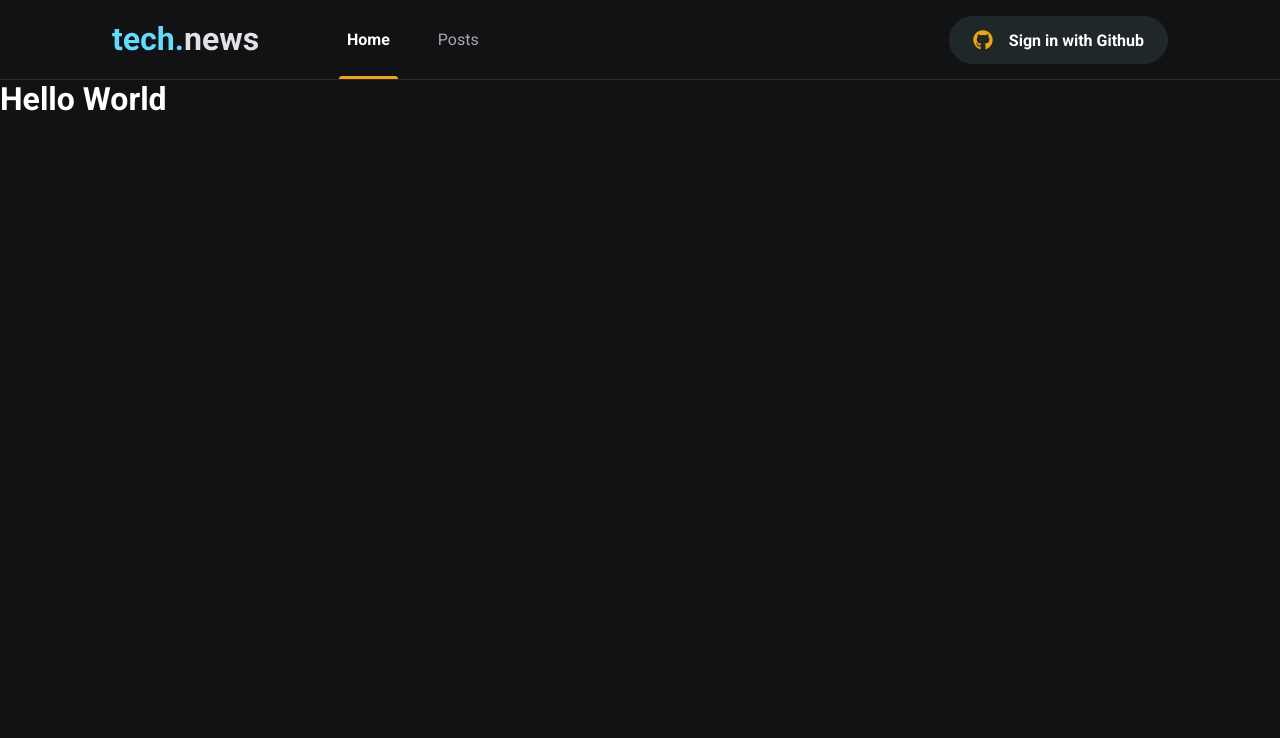
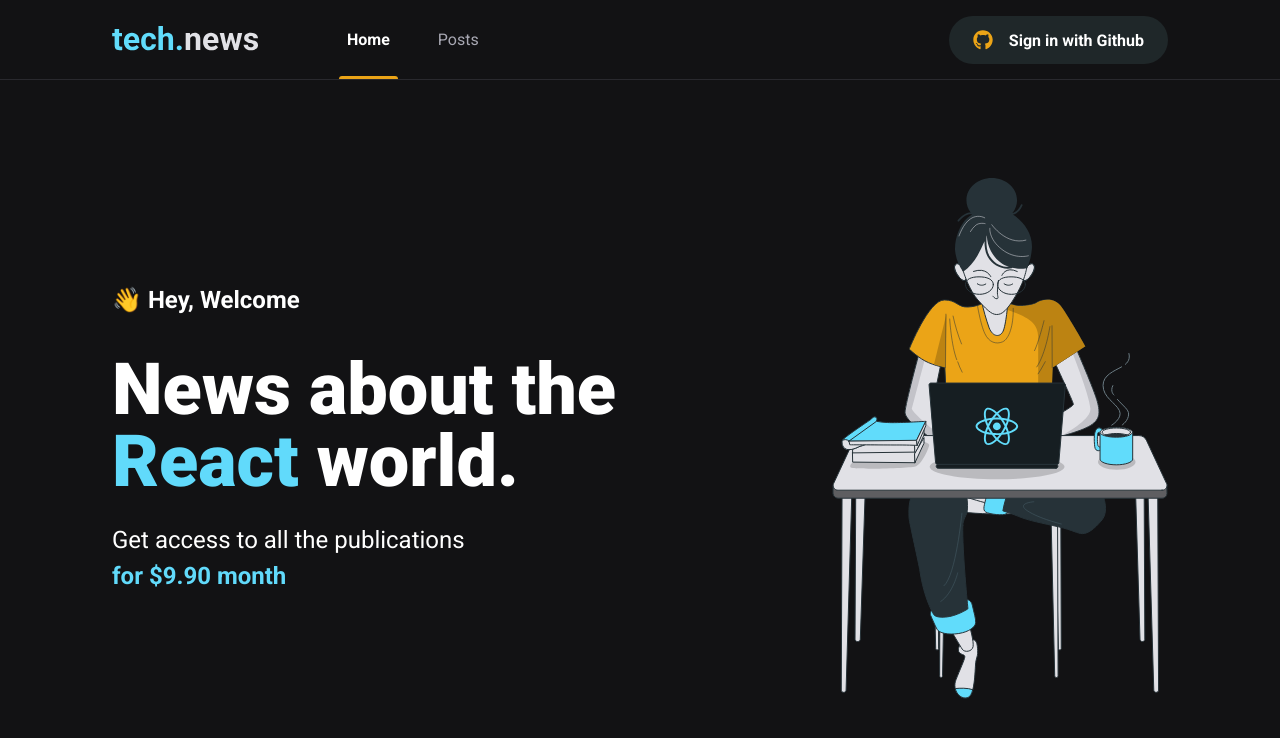
Before and after one commit to NaiaraBorges/technews, a Next.js app: page / in a window 1280 px wide. Shown: the top 738 px of the page. Built offline with nearby package versions, Linux system fonts and the light colour scheme.

Commit message:
Criando pagina Home

```diff
--- /dev/null
+++ b/src/pages/home.module.scss
@@ -0,0 +1,43 @@
+.contentContainer {
+  max-width: 1120px;
+  margin: 0 auto;
+  padding: 0 2rem;
+  height: calc(100vh - 5rem);
+
+  display: flex;
+  align-items: center;
+  justify-content: space-between;
+
+}
+
+.hero {
+  max-width: 600px;
+
+  > span {
+    font-size: 1.5rem;
+    font-weight: bold;
+  }
+
+  h1 {
+    font-size: 4.5rem;
+    line-height: 4.5rem;
+    font-weight: 900;
+    margin-top: 2.5rem;
+
+    span {
+      color: var(--cyan-500);
+    }
+  }
+
+  p {
+    font-size: 1.5rem;
+    line-height: 2.25rem;
+    margin-top: 1.5rem;
+
+    span {
+      color: var(--cyan-500);
+      font-weight: bold;
+    }
+  }
+
+}
--- a/src/pages/index.tsx
+++ b/src/pages/index.tsx
@@ -1,13 +1,30 @@
 import Head from "next/head";
+
+import styles from "./home.module.scss";
 
 export default function Home() {
   return (
     <>
       <Head>
-        <title>Inicio | tech.news</title>
+        <title>Home | tech.news</title>
       </Head>
 
-      <h1>Hello World</h1>
+      <main className={styles.contentContainer}>
+        <section className={styles.hero}>
+          <span>👋 Hey, Welcome</span>
+          <h1>
+            News about the <span>React</span> world.
+          </h1>
+          <p>
+            Get access to all the publications <br />
+            <span>for $9.90 month</span>
+          </p>
+        </section>
+
+        <picture>
+          <img src="/images/avatar.svg" alt="Girl Coding" />
+        </picture>
+      </main>
     </>
   );
 }
```
